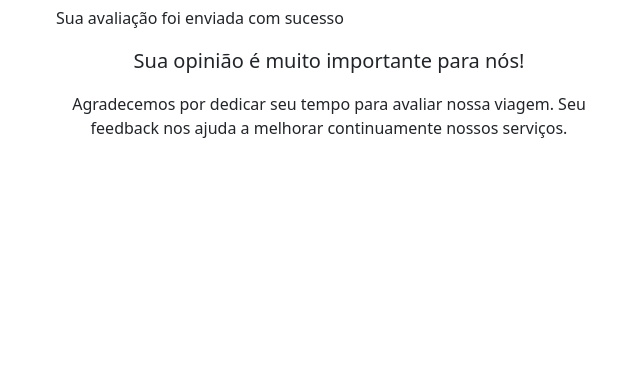
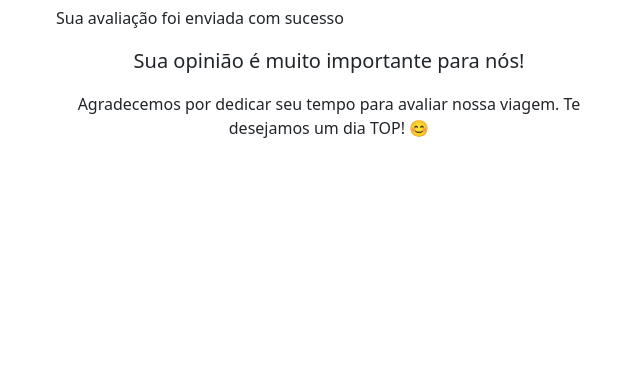
Before and after one commit to ricardocosta23/avaliacaotopservice, a Flask app: page /survey/1/thank-you in a window 1280 px wide. Shown: the part 366-746 px from the top of the page, without its empty margins (311-951 px from the left). Run offline with Flask 3, Linux system fonts and the light colour scheme; data that the repository does not hold is empty.

Commit message:
Update thank_you.html

```diff
--- a/templates/thank_you.html
+++ b/templates/thank_you.html
@@ -60,7 +60,7 @@
                         <div class="text-center">
                             <div class="mb-4">
                                 <p class="lead">Sua opinião é muito importante para nós!</p>
-                                <p>Agradecemos por dedicar seu tempo para avaliar nossa viagem. Seu feedback nos ajuda a melhorar continuamente nossos serviços.</p>
+                                <p>Agradecemos por dedicar seu tempo para avaliar nossa viagem. Te desejamos um dia TOP! 😊</p>
                             </div>
 
                             <!-- Action Buttons -->
```
